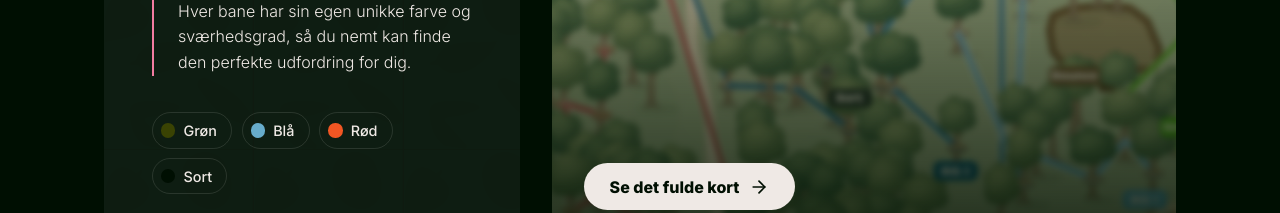
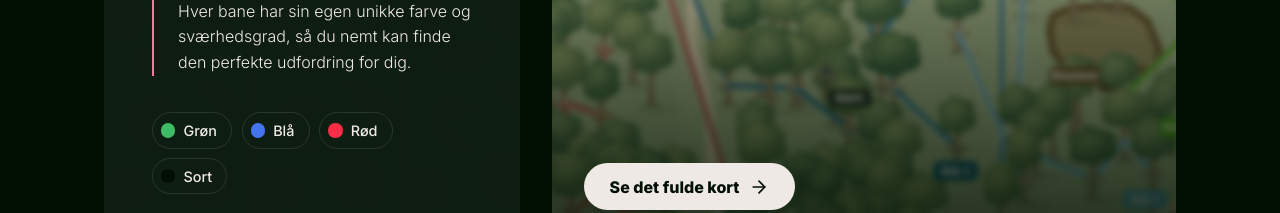
Before and after one commit to ceciliewrang00/gomonkey, a Vue app: page / in a window 1280 px wide. Shown: the part 1780-1993 px from the top of the page. Built offline with nearby package versions, Linux system fonts and the light colour scheme; no server answers.

Commit message:
ret af banefarve
så de er ens alle steder

```diff
--- a/src/assets/styles/_colors.scss
+++ b/src/assets/styles/_colors.scss
@@ -51,3 +51,24 @@ $secondary_purple100: #253A8F;
 $secondary_purple75: #5C6BAB;
 $secondary_purple50: #929CC7;
 $secondary_purple25: #C8CEE3;
+
+/* Bane Rød – farven til den røde bane */
+$bane_roed: #FF2C48;
+
+/* Bane Blå – farven til den blå bane */
+$bane_blaa: #4475EF;
+
+/* Bane Grøn – farven til den grønne bane */
+$bane_groen: #40BB65;
+
+/* --- BANEFARVER ---
+   Fælles farver til banerne (ikke kortets streger).
+   Brug: @each $navn, $farve in c.$bane-farver { ... } */
+$bane-farver: (
+  groen: $bane_groen,
+  blaa: $bane_blaa,
+  roed: $bane_roed,
+  sort: $primary_black100,
+  brun: $primary_light25,
+  default: $primary_black50
+);
--- a/src/components/KortFilter.vue
+++ b/src/components/KortFilter.vue
@@ -396,6 +396,7 @@ const svaerUnderliggende = computed(() => banerListe.value.filter(b => b.underpu
 
 <style lang="scss" scoped>
 // Farverne kommer fra _colors.scss, så filteret passer til resten af siderne
+@use 'sass:map';
 @use '@/assets/styles/colors' as c;
 
 // Skygge under knapper, der ligger oven på kortet
@@ -708,12 +709,14 @@ $skygge: 0 4px 16px rgba(c.$primary_black100, 0.2);
   flex-shrink: 0;
 }
 
-/* Ikonets farve pr. bane. Ikonet bruger currentColor, altså color herunder.
-   Farverne er de samme som banernes streger på kortet, så man kan genkende dem */
-.bane-ikon.gron { color: #14c053; }
-.bane-ikon.bla { color: #46a9e2; }
-.bane-ikon.rod { color: #db3434; }
-.bane-ikon.sort { color: c.$primary_black75; }
+/* Ikonets farve pr. bane – fra $bane-farver i _colors.scss.
+   Ikonet bruger currentColor, altså color herunder.
+   Dataen bruger gron/bla/rod, så de kobles til mappets navne */
+$ikon-klasser: (gron: groen, bla: blaa, rod: roed, sort: sort, brun: brun);
+
+@each $klasse, $navn in $ikon-klasser {
+  .bane-ikon.#{$klasse} { color: map.get(c.$bane-farver, $navn); }
+}
 .bane-ikon.bounce,
 .bane-ikon.standard { color: c.$secondary_peach100; }
 
--- a/src/components/OverviewSection.vue
+++ b/src/components/OverviewSection.vue
@@ -55,13 +55,6 @@ const baneFarver = [
 @use '@/assets/styles/spacings' as s;
 
 $linje: rgba(239, 233, 229, 0.12);
-
-$bane-farver: (
-  groen: c.$forest_green100,
-  blaa: c.$secondary_blue100,
-  roed: c.$secondary_orange100,
-  sort: c.$primary_black100,
-);
 
 #overblik {
   @include m.section-black100;
@@ -163,7 +156,8 @@ $bane-farver: (
 
     }
 
-    @each $navn, $farve in $bane-farver {
+    // Farverne kommer fra $bane-farver i _colors.scss
+    @each $navn, $farve in c.$bane-farver {
       .prik--#{$navn} {
         background-color: $farve;
       }
--- a/src/components/TrackBadge.vue
+++ b/src/components/TrackBadge.vue
@@ -53,16 +53,6 @@ function opacityFor(n) {
 <style lang="scss" scoped>
 @use '@/assets/styles/colors' as c;
 
-// Kobler klassenavne til farverne fra _colors.scss
-$track-colors: (
-  groen: c.$forest_green100,
-  blaa: c.$secondary_blue100,
-  roed: c.$secondary_orange100,
-  sort: c.$primary_black100,
-  brun: c.$secondary_peach100,
-  default: c.$primary_black50
-);
-
 .badge {
   position: relative;
   height: 40px;
@@ -76,8 +66,8 @@ $track-colors: (
   height: 40px;
 }
 
-// Laver en klasse pr. farve, fx .layer--groen
-@each $name, $value in $track-colors {
+// Laver en klasse pr. farve, fx .layer--groen (farverne kommer fra _colors.scss)
+@each $name, $value in c.$bane-farver {
   .layer--#{$name} {
     fill: $value;
   }
--- a/src/components/TrackInfo.vue
+++ b/src/components/TrackInfo.vue
@@ -142,17 +142,8 @@ function faktaFor(bane) {
 @use '@/assets/styles/colors' as c;
 @use '@/assets/styles/spacings' as s;
 
-// Banens farve (samme som i TrackBadge)
-$bane-farver: (
-    groen: c.$forest_green100,
-    blaa: c.$secondary_blue100,
-    roed: c.$secondary_orange100,
-    sort: c.$primary_black100,
-    brun: c.$primary_light25,
-    default: c.$primary_black50
-);
-
-@each $navn, $farve in $bane-farver {
+// Banens farve – fra $bane-farver i _colors.scss
+@each $navn, $farve in c.$bane-farver {
     .bane--#{$navn} {
         --bane-farve: #{$farve};
     }
```
